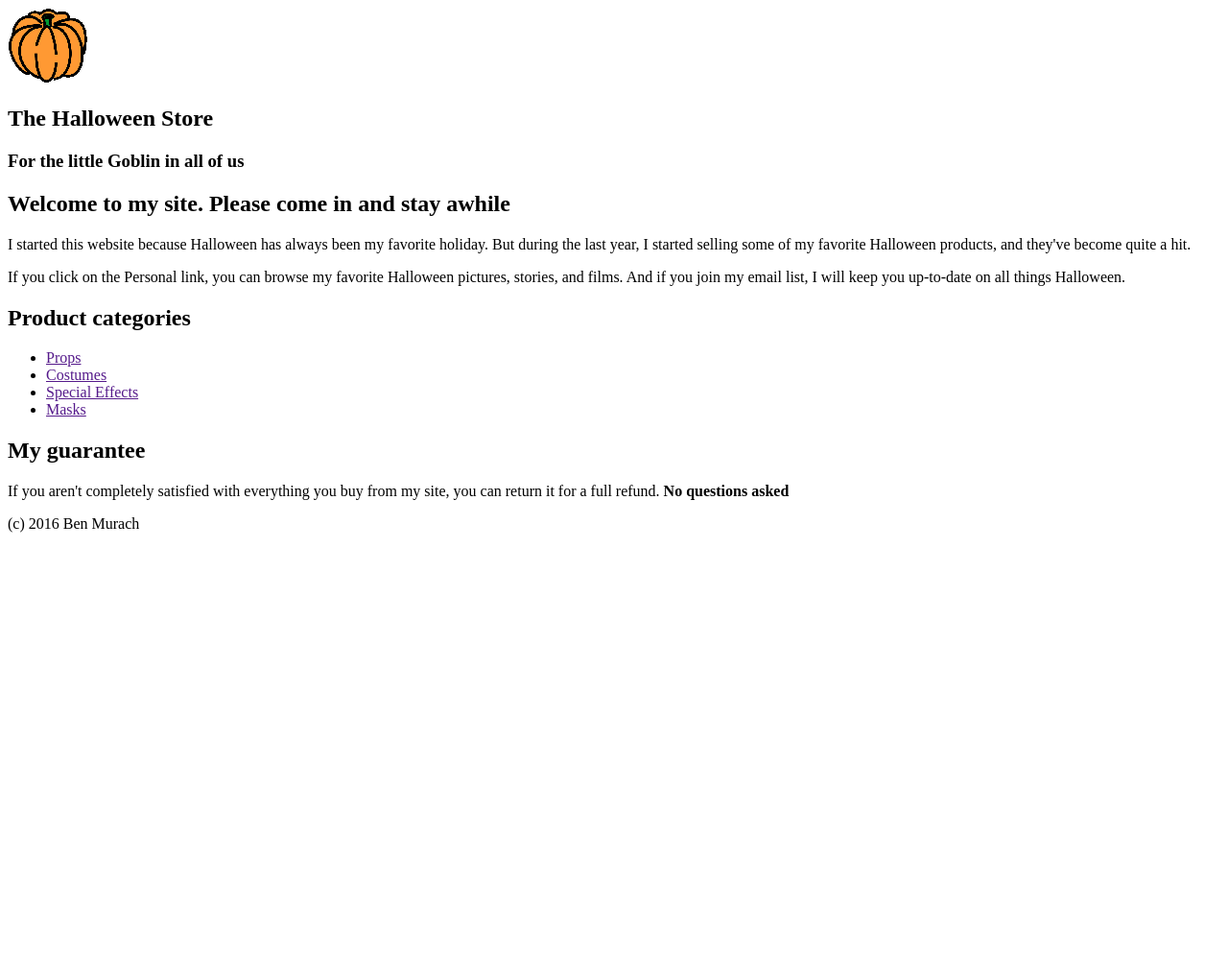
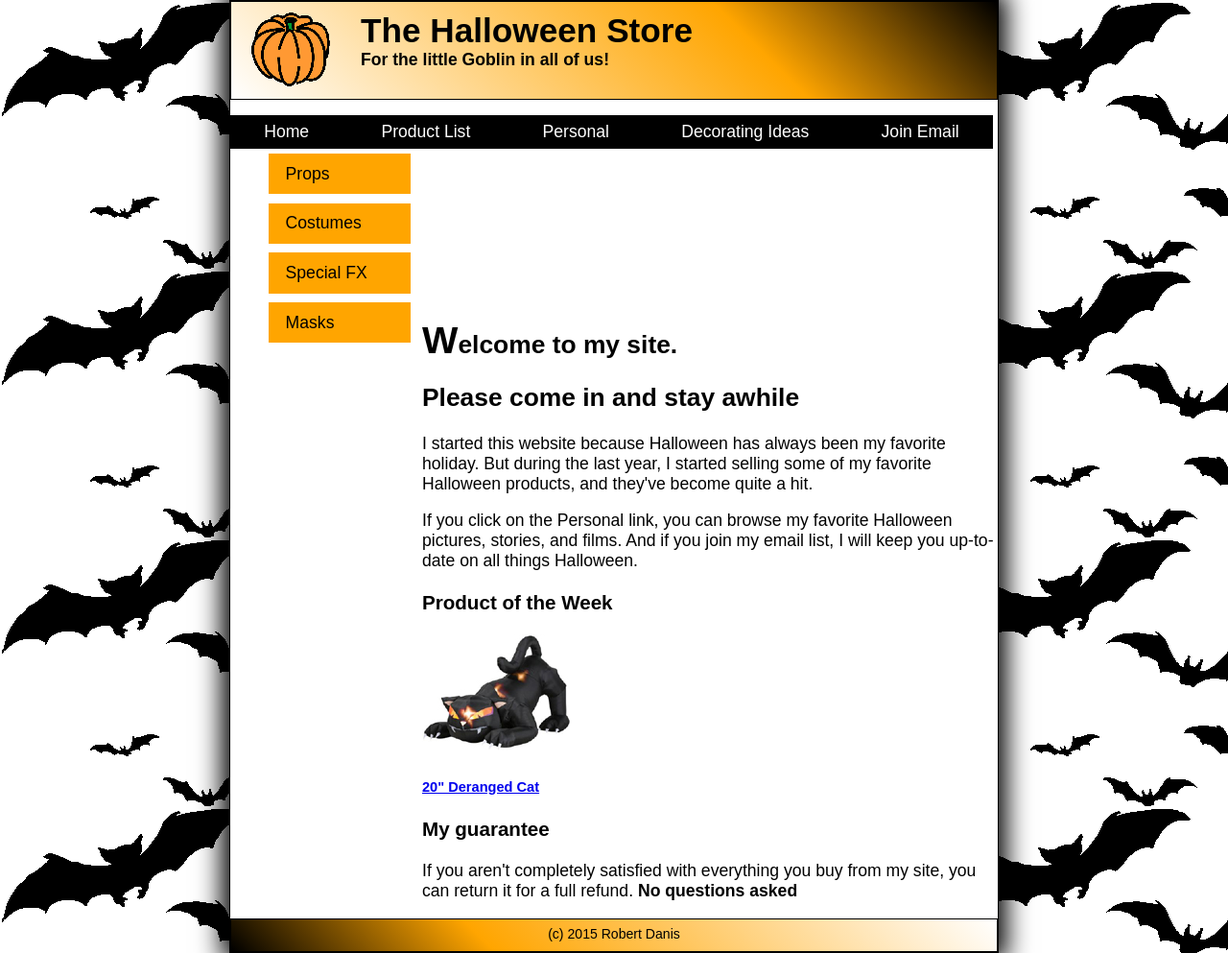
Before and after one commit to rdanis219/HTMLClassWork15, a plain HTML site: page web/index.html in a window 1280 px wide. Shown: the whole page at 96% size. Before the commit the page ends 800 px from the top, so only its background shows below. Drawn offline with Linux system fonts and the light colour scheme.

Commit message:
Exercise5Commit Exercise5Commit
roberts-mbp:HTMLClassExerciseF15 rdanis$ cd /Users/rdanis/Desktop/CSC_330/HTMLClassWork15

git commit -a -m Exercise5Commit

```diff
--- a/nbproject/private/private.xml
+++ b/nbproject/private/private.xml
@@ -2,6 +2,9 @@
 <project-private xmlns="http://www.netbeans.org/ns/project-private/1">
     <editor-bookmarks xmlns="http://www.netbeans.org/ns/editor-bookmarks/2" lastBookmarkId="0"/>
     <open-files xmlns="http://www.netbeans.org/ns/projectui-open-files/2">
-        <group/>
+        <group>
+            <file>file:/Users/rdanis/Desktop/CSC_330/HTMLClassWork15/web/styles/main.css</file>
+            <file>file:/Users/rdanis/Desktop/CSC_330/HTMLClassWork15/web/index.html</file>
+        </group>
     </open-files>
 </project-private>
--- a/web/index.html
+++ b/web/index.html
@@ -1,36 +1,52 @@
 <!DOCTYPE html>
-
-<html lang="en">
+<html lang ="en">
     <head>
         <meta charset="utf-8" />
+        <link rel="stylesheet"  type="text/css" href ="styles/main.css">
         <title>The Halloween Store</title>
     </head>
-
    <body>
-    <img src="images/pumpkin.gif" alt=""/>
-    <h2>The Halloween Store</h2>
-    <h3> <b>For the little Goblin in all of us</b></h3>
-    <h2>Welcome to my site.  Please come in and stay awhile</h2>
-        <p>I started this website because Halloween has always been my favorite
+        <header>
+            <img id = pumpkin src="images/pumpkin.gif" alt="pumpkin"/>
+            <h1 id = Halloween_Store>The Halloween Store</h1>
+            <h4 id = Goblin> <b>For the little Goblin in all of us!</b></h4>
+        </header>
+       <nav>
+    <ul id = "Hmenu">
+        <li><a href="home.htf" title = "Home Page">Home</a></li>
+        <li><a href="home.htf" title = "Product List">Product List</a></li>
+        <li><a href="home.htf" title = "Personal">Personal</a></li>
+        <li><a href="home.htf" title = "Decorating Ideas">Decorating Ideas</a></li>
+        <li><a href="home.htf" title = "Join Email">Join Email</a></li>
+    </ul>
+           </nav>
+    <ul id = "Vmenu">
+        <li><a href="">Props</a></li>
+        <li><a href="">Costumes</a></li>
+        <li><a href="">Special FX</a></li>
+        <li><a href="">Masks</a></li>
+    </ul>
+     <div id = "main">
+         <section id = welcome>
+         <h2>Welcome to my site.</h2>
+         </section>
+         <h2 id = "Plese">Please come in and stay awhile</h2>
+            <p> I started this website because Halloween has always been my favorite
         holiday. But during the last year, I started selling some of my favorite
         Halloween products, and they've become quite a hit.</p>
-
             <p> If you click on the Personal link, you can browse my favorite
             Halloween pictures, stories, and films. And if you join my email
             list, I will keep you up-to-date on all things Halloween.</p>
-
-        <h2>Product categories</h2>
-                <ul>
-                    <li><a href="">Props</a></li>
-                    <li><a href="">Costumes</a></li>
-                    <li><a href="">Special Effects</a></li>
-                    <li><a href="">Masks</a></li>
-          </ul>
-
-        <h2>My guarantee</h2>
-        <p>If you aren't completely satisfied with everything you buy from my
-            site, you can return it for a full refund. <b>No questions asked</b>
-        </p>
-        <p>(c) 2016 Ben Murach</p>
+                <h3>Product of the Week</h3>
+                <a href="cat.html">
+                    <img id = "cat_pic" src="images/cat1.jpg" alt=""/> </a>
+                <h5><a id ="cat_deranged" href="cat.html">20"
+                        Deranged Cat</a></h5>
+                <h3>My guarantee</h3>
+            <p>If you aren't completely satisfied with everything you buy from
+                my site, you can return it for a full refund.
+                <b>No questions asked</b></p>
+      </div>
+                <footer> (c) 2015 Robert Danis</footer>
       </body>
 </html>
--- a/web/styles/main.css
+++ b/web/styles/main.css
@@ -0,0 +1,125 @@
+/*
+Copyright (c) 2015 Robert Danis)
+*/
+
+html {
+    font-family: sans-serif;
+    color: #000;
+    background-image: url(../images/bats.gif);
+}
+body {
+    border: 1px solid black;
+    font-size: 110%;
+    margin: 0 auto;
+    width: 800px;
+    box-shadow: 0 0 25px 8px #000;
+    background-color: white;
+}
+#pumpkin {
+    float: left;
+    margin-bottom: 30px;
+    margin-top: 10px;
+    margin-left: 20px;
+}
+header {
+    border: 1px solid black;
+    background: linear-gradient(45deg, white, orange 67%, black);
+    margin-left: 0px;
+    padding-left: 0px;
+}
+#Goblin {
+    text-indent: 30px;
+    margin-top: 0px;
+    margin-bottom: 30px;
+}
+#Halloween_Store {
+    color: black;
+    text-indent: 30px;
+    margin-bottom: 0px;
+    margin-top: 10px;
+    margin-left: 50px;
+}
+#Vmenu{
+    list-style: none;
+}
+#Hmenu{
+    //clear: both;
+    margin: 0;
+    padding: 0;
+    list-style: none;
+    float: left;
+    background: black;
+}
+#Hmenu li {
+    display: inline-block;
+}
+#Hmenu li a{
+    display: block;
+    line-height: 2em;
+    padding: 0 2em;
+    background: black;
+    color: white;
+    text-decoration: none;
+}
+#Hmenu li a:hover {
+    background: grey;
+}
+#menu li a:showing {
+    background: orange;
+}
+#Vmenu a{
+    clear: both;
+    list-style-type: none;
+    float: left;
+    display: block;
+    width: 8em;
+    width: 130px;
+    line-height: 2em;
+    font-size: 1em;
+    background-color: orange;
+    text-decoration: none;
+    color: black;
+    padding: .2em 0 .2em 1em;
+    margin-bottom: .25em;
+    border: .5em black;
+    border-color: #000;
+    margin-top: 5px;
+}
+#Vmenu li{
+    border-color: black;
+}
+#Vmenu a:hover {
+    background: #87492F;
+    width: 7.6em;
+}
+#main{
+    float: right;
+    width: 600px;
+    margin-left: 0px;
+}
+#welcome::first-letter {
+  font-weight: bold;
+  font-size: 150%;
+  margin-top: 0px;
+  padding-top: 0px;
+}
+#Please {
+    clear: both;
+    margin-top: 0px;
+    margin-bottom: 0px;
+}
+#cat_deranged a{
+    color: orange;
+    clear: both;
+    font-weight: bold;
+}
+footer {
+  clear: both;
+  margin: 0 auto;
+  padding-top: .5em;
+  padding-bottom: 10px;
+  font-size: 80%;
+  text-align: center;
+  border: 1px solid black;
+  background: linear-gradient(45deg, black, orange 33%, white);
+}
```
Also changed, not shown: web/images/images/bx_loader.gif (renamed from web/styles/images/bx_loader.gif), web/images/images/controls.png (renamed from web/styles/images/controls.png). Lines whose indentation alone changed are shown as unchanged.
